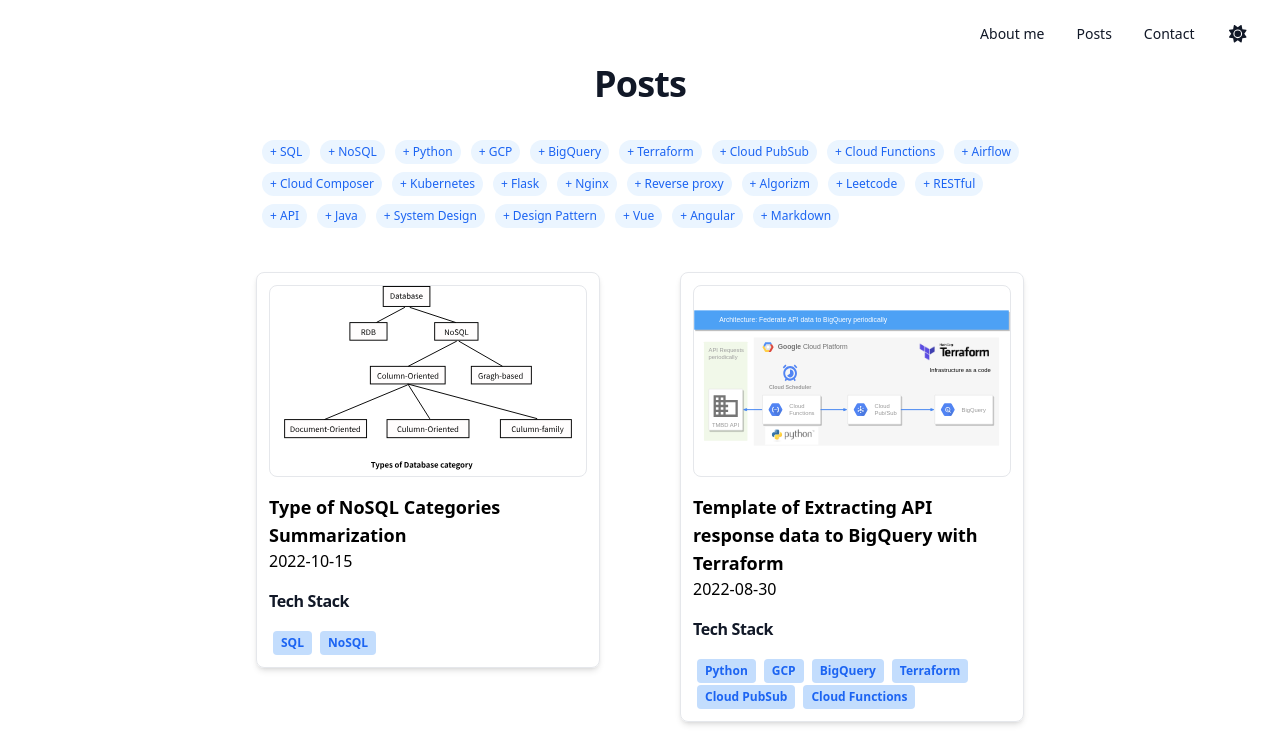
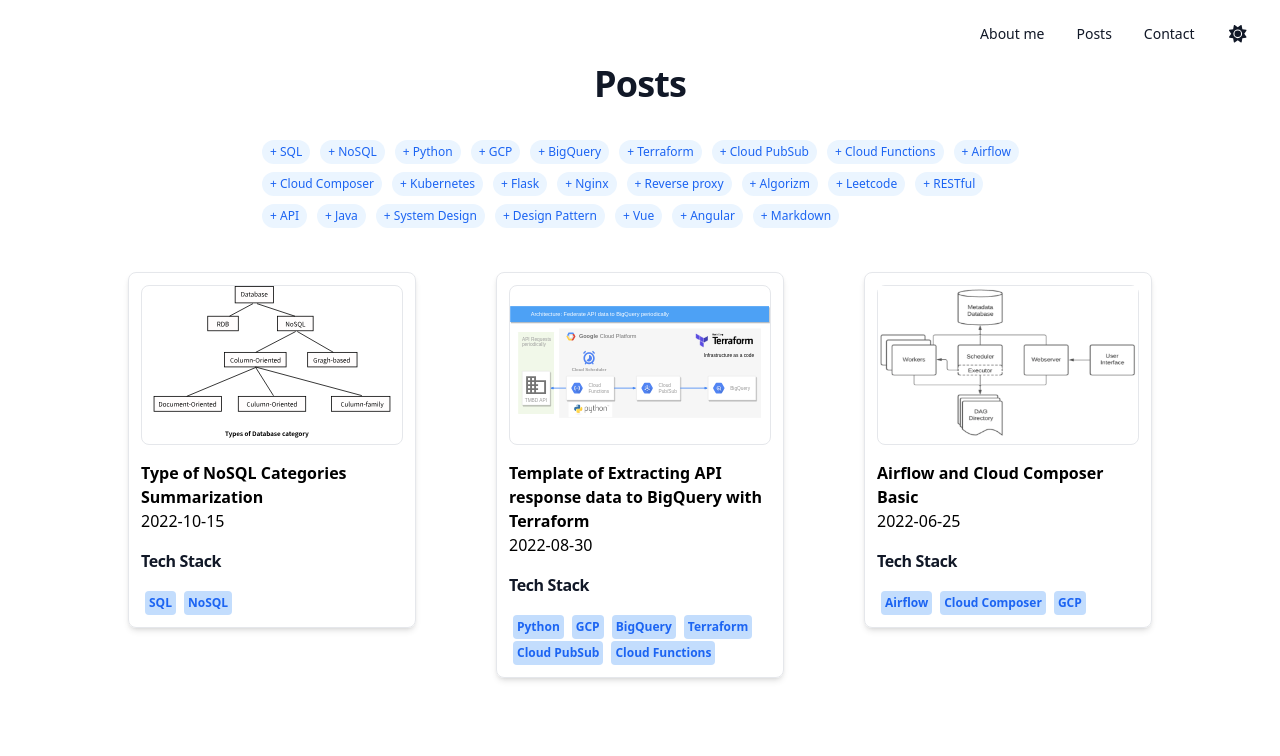
Before and after one commit to kotaaaa/myportfolio, a Next.js app: page /posts in a window 1280 px wide. Shown: the top 756 px of the page. Built offline with nearby package versions, Linux system fonts and the light colour scheme.

Commit message:
add filter with tech stack

```diff
--- a/components/postcard/index.tsx
+++ b/components/postcard/index.tsx
@@ -15,7 +15,7 @@ const PostCard = ({ post }:{ post: any}) => {
             />
           </div>
           <div className="px-0 py-4">
-            <h1 className="font-bold text-lg">{post.frontMatter.title}</h1>
+            <h1 className="font-bold text-base">{post.frontMatter.title}</h1>
             <span>{post.frontMatter.date}</span>
           </div>
           {post.frontMatter.techStack && (
@@ -27,7 +27,7 @@ const PostCard = ({ post }:{ post: any}) => {
                   return (
                     <span
                       key={`techStack-${name}-${idx}`}
-                      className="text-xs font-semibold inline-block py-1 px-2 mx-1 rounded text-blue-600 bg-blue-200 last:mr-0 mr-1"
+                      className="text-xs font-semibold inline-block py-1 px-1 mx-1 rounded text-blue-600 bg-blue-200 last:mr-0 mr-1"
                     >
                       {name}
                     </span>
--- a/components/posts/index.tsx
+++ b/components/posts/index.tsx
@@ -45,7 +45,7 @@ const Posts: NextPage<{ posts: any[], pages: any[], allTeckStacks: string[] }> =
         <title>Posts - Kota Portfolio</title>
       </Head>
       <section className="bg-white dark:bg-gray-900 h-fit py-8">
-        <div className="py-8 mx-auto max-w-screen-md content-center">
+        <div className="py-8 mx-auto max-w-screen-lg content-center">
           <h2 className="mb-4 text-4xl tracking-tight font-extrabold text-center text-gray-900 dark:text-gray-300">
                 Posts
           </h2>
@@ -66,12 +66,12 @@ const Posts: NextPage<{ posts: any[], pages: any[], allTeckStacks: string[] }> =
             })}
           </div>
           <div className="my-2">
-            <div className="grid grid-cols-2 gap-20 py-4 mx-auto max-w-screen-md content-center">
+            <div className="grid grid-cols-3 gap-20 py-4 mx-auto max-w-screen-lg content-center">
               {postsList.map((post) => (
                 <PostCard key={post.slug} post={post} />
               ))}
             </div>
-            <Pagination pages={pages} />
+            {/* <Pagination pages={pages} /> */}
           </div>
         </div>
       </section>
--- a/pages/posts.tsx
+++ b/pages/posts.tsx
@@ -5,7 +5,7 @@ import matter from 'gray-matter';
 
 import Posts from "../components/posts";
 
-const PAGE_SIZE = 8;
+const PAGE_SIZE = 30;
 
 const range = (start: number, end: number, length = end - start + 1) =>
   Array.from({ length }, (_, i) => start + i);
--- a/tailwind.config.js
+++ b/tailwind.config.js
@@ -9,5 +9,5 @@ module.exports = {
   theme: {
     extend: {},
   },
-  plugins: [require("flowbite/plugin"), require('@tailwindcss/typography')],
+  plugins: [require("flowbite/plugin"), require("@tailwindcss/typography")],
 };
```
